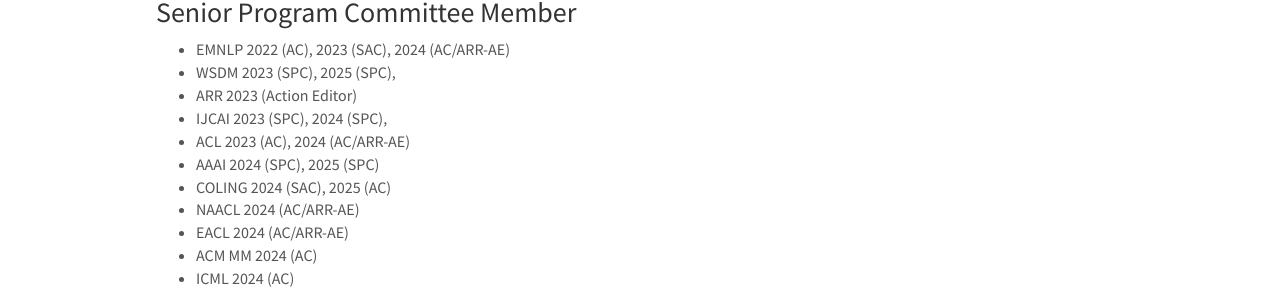
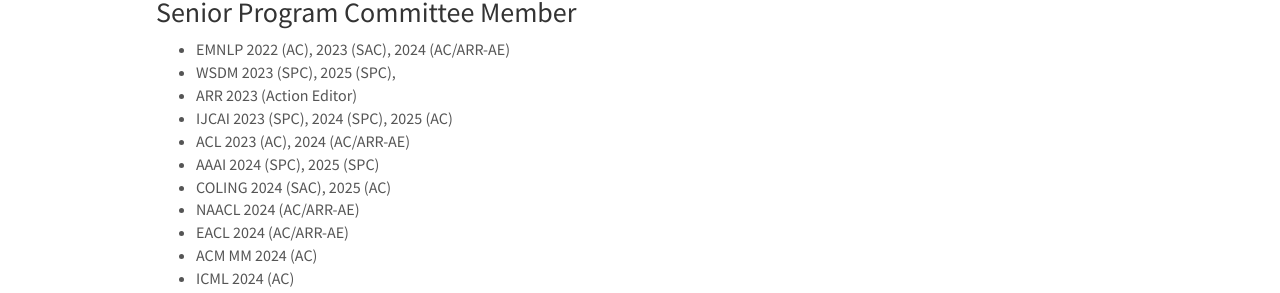
Before and after one commit to scofield7419/scofield7419.github.io, a Jekyll site: the page built from _pages/services.md, in a window 1280 px wide and 900 px high. Shown: the part 430-723 px from the top of the window. Built offline with Jekyll 4.4.1, drawn with Linux system fonts in a browser that asks for light colours; nearby versions of some CDN libraries; comment, search, counter and statistics services are not loaded; a style sheet for code colours, icons or effects is not loaded.

Commit message:
Update services.md

```diff
--- a/_pages/services.md
+++ b/_pages/services.md
@@ -32,7 +32,7 @@
 - EMNLP 2022 (AC), 2023 (SAC), 2024 (AC/ARR-AE)
 - WSDM 2023 (SPC), 2025 (SPC),
 - ARR 2023 (Action Editor)
-- IJCAI 2023 (SPC), 2024 (SPC),
+- IJCAI 2023 (SPC), 2024 (SPC), 2025 (AC)
 - ACL 2023 (AC), 2024 (AC/ARR-AE)
 - AAAI 2024 (SPC), 2025 (SPC)
 - COLING 2024 (SAC), 2025 (AC)
```
